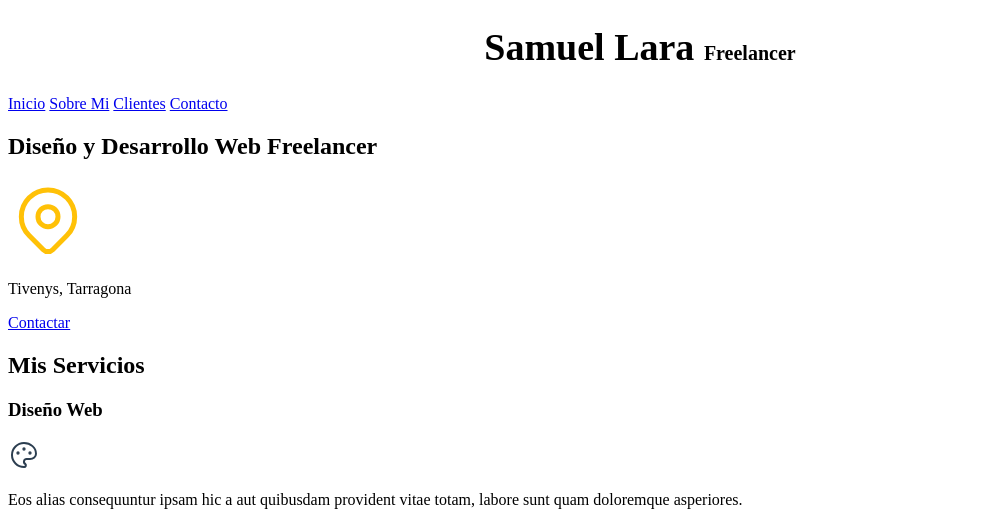
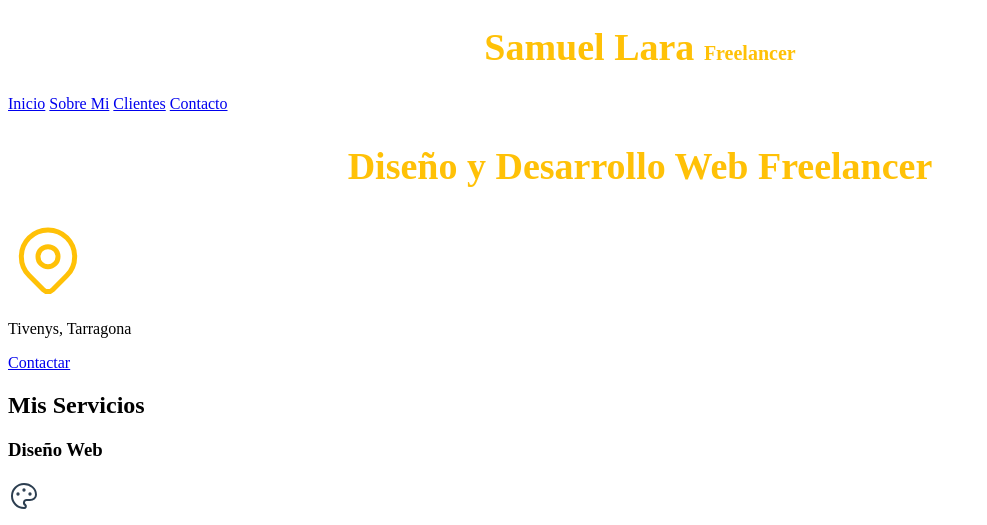
Before and after one commit to iamsamelea/udemy-web, a plain HTML site: page freelancer_inicio/index.html in a window 1280 px wide. Shown: the top 525 px of the page, without its empty margins (0-987 px from the left). Drawn offline with Linux system fonts and the light colour scheme.

Commit message:
ultimos cambios

```diff
--- a/freelancer_inicio/css/style.css
+++ b/freelancer_inicio/css/style.css
@@ -1,6 +1,17 @@
-/*Con estas dos propiedades podemos "hackear" la página y así poder trabajar con rem mas facilmente en vez de pixeles (1rem = 10px) con esta formula*/
 /*El rem es una medida adaptativa a las nuevas pantallas*/
-html {
+/*Para dar valor una hoja css se lee de arriba abajo, pero entra en juego la especificidad, como mas especifico el selector ese color mandará aunque otro selector tambien afecte a la misma etiqueta, también pero no es recomendado si se le pone !important después del punto y coma al final del valor de la propiedad, eso mandará sobre todos los demás selectores*/
+
+:root { /*Esto se le llaman custom properties*//*Esto es una variable llamada root que no está enlazada con ninguna etiqueta en el archivo html, pero ahora la estamos utilizando para poder definir unos colores(se pueden utilizar cualquier tipo de valor) en nuestro css y declararlos mediante variables*/
+    --blanco: #ffffff;
+    --oscuro: #212121;
+    --primario: #FFC107;
+    --secundario: #0097A7;
+    --gris: #757575;
+}
+
+
+
+html { /*Con estas dos propiedades podemos "hackear" la página y así poder trabajar con rem mas facilmente en vez de pixeles (1rem = 10px) con esta formula*/
     font-size: 62.5%;
 }
 
@@ -10,11 +21,12 @@ body {
 
 
 /*Estilos y diseño*/
-h1 {
+.titulo { /*Este selector que empieza por un punto es porque viene de una clase del archivo html, utilizar clases es recomendable porque es reutilizable*/
+    color: var(--primario);/*Con el valor var definimos que queremos una variable en este caso del root y entre parentesis le damos el nombre que le hemos asignado al color almacenado en el root*/
     text-align: center;
     font-size: 3.8rem;
 }
 
-span {
+.titulo span { /*Con este tipo de selector estamos diciendo que se le aplique este diseño a todos los span dentro de las etiquetas con la clase titulo*/
     font-size: 2rem;
 }
--- a/freelancer_inicio/index.html
+++ b/freelancer_inicio/index.html
@@ -9,7 +9,7 @@
 </head>
 <body>
     <header>
-        <h1>Samuel Lara <span>Freelancer</span></h1><!--Utilizo la etiqueta span para poder separar la palabra Freelancer del h1 pero sigue estando integrada en el h1, así le puedo dar un estilo propio al span y otro al h1-->
+        <h1 class="titulo">Samuel Lara <span>Freelancer</span></h1><!--Utilizo la etiqueta span para poder separar la palabra Freelancer del h1 pero sigue estando integrada en el h1, así le puedo dar un estilo propio al span y otro al h1-->
     </header>
 
     <nav><!--La etique nav pone los enlaces uno al lado del otro en el navegador, esta etiqueta sirve para hacer barras de navegación-->
@@ -20,7 +20,7 @@
     </nav>
 
     <section>
-        <h2>Diseño y Desarrollo Web Freelancer</h2> <!--En este caso se pone una etiqueta section, porque despues de la etiqueta header se suele poner una etiqueta main pero al no ir seguidamente el contenido principal, entonces se pone una etiqueta section-->
+        <h2 class="titulo">Diseño y Desarrollo Web Freelancer</h2> <!--En este caso se pone una etiqueta section, porque despues de la etiqueta header se suele poner una etiqueta main pero al no ir seguidamente el contenido principal, entonces se pone una etiqueta section-->
 
         <svg xmlns="http://www.w3.org/2000/svg" class="icon icon-tabler icon-tabler-map-pin" width="80" height="80" viewBox="0 0 24 24" stroke-width="1.5" stroke="#FFc107" fill="none" stroke-linecap="round" stroke-linejoin="round">
             <path stroke="none" d="M0 0h24v24H0z" fill="none"/>
```
